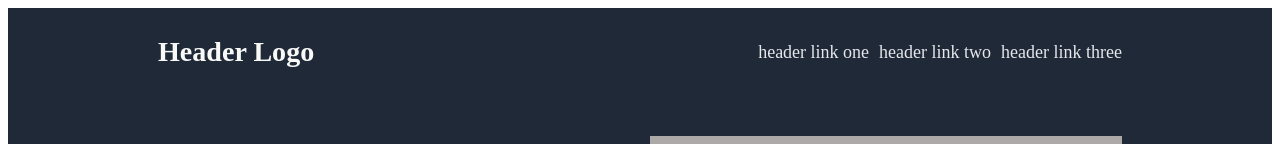
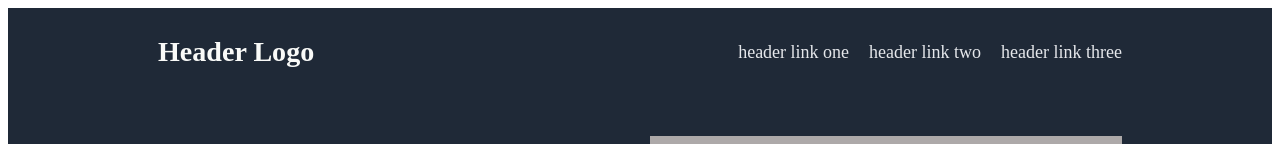
Before and after one commit to Tienkoua/landing_page, a plain HTML site: page land_page.html in a window 1280 px wide. Shown: the top 144 px of the page. Drawn offline with Linux system fonts and the light colour scheme.

Commit message:
final biginner project

```diff
--- a/style.css
+++ b/style.css
@@ -26,6 +26,7 @@
     padding: 20px 0;
     align-items: center;
     justify-content: flex-end;
+    gap:10px
 }
 .lin a{
 margin-left:10px;
```
